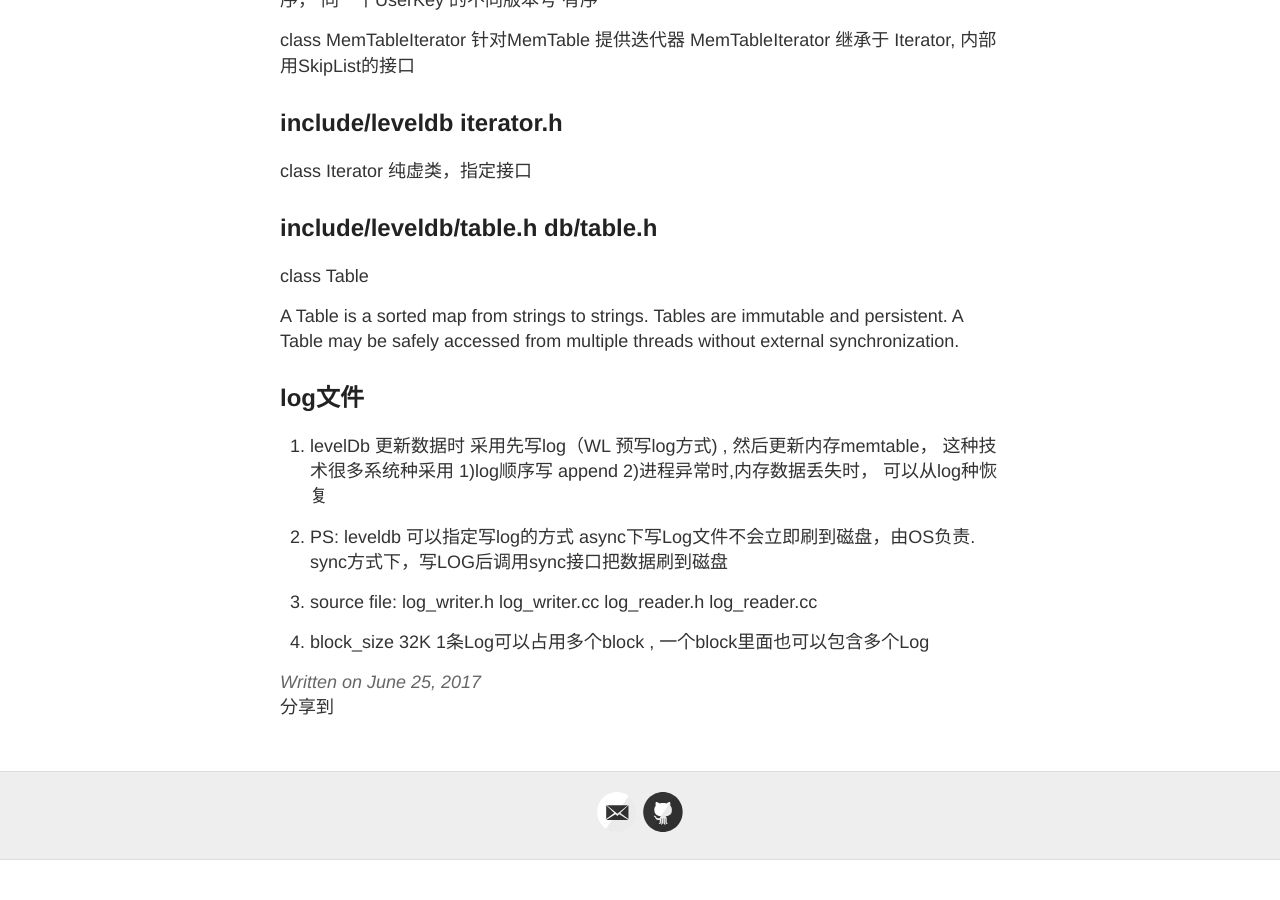
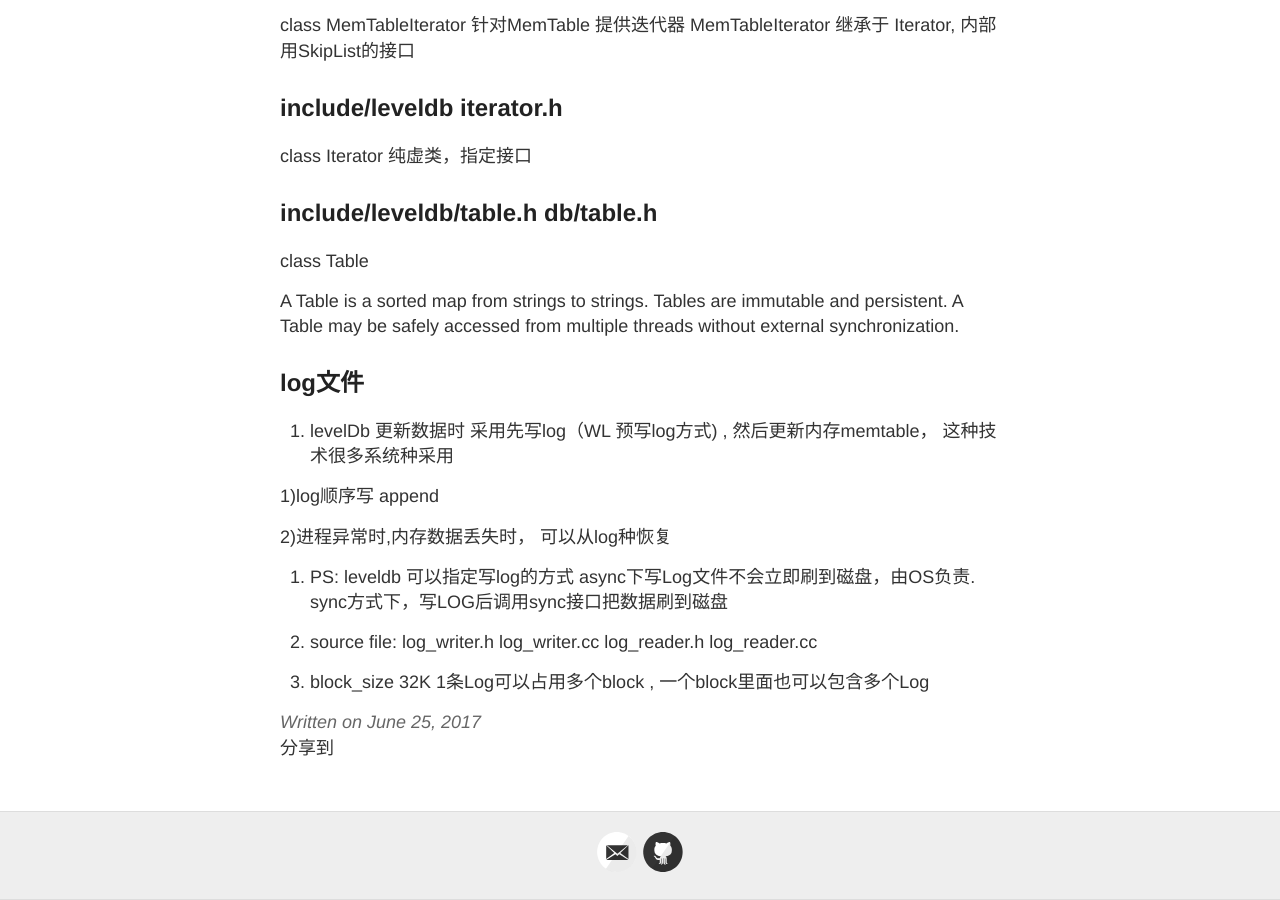
Before and after one commit to smallHW89/smallHW89.github.io, a Jekyll site: the page built from _posts/2017-06-25-leveldb.md, in a window 1280 px wide and 900 px high, scrolled down 865 px. Built offline with Jekyll 4.4.1, drawn with Linux system fonts in a browser that asks for light colours; our own code applies the rules of GitHub Pages for plain Markdown files; comment, search, counter and statistics services are not loaded; before the commit the page ends 1725 px from its top, so only the background shows below that; part of the change alters nothing that is shown.

```diff
--- a/_posts/2017-06-25-leveldb.md
+++ b/_posts/2017-06-25-leveldb.md
@@ -8,7 +8,7 @@ title: levelDb学习笔记-1
 [leveldb源码分析系列](http://blog.csdn.net/sparkliang/article/category/1342001)
 
 ##
-1. leveldb 不提供网络相关部分，不是一个server，是一个单机的存储lib， lib中会采用多线程技术
+leveldb 不提供网络相关部分，不是一个server，是一个单机的存储lib， lib中会采用多线程技术
 
 ## util/ arena.h arena.cc
 class Arena ， 简单的内存池
@@ -45,7 +45,9 @@ multiple threads without external synchronization.
 
 ## log文件
 1. levelDb 更新数据时 采用先写log（WL 预写log方式) , 然后更新内存memtable， 这种技术很多系统种采用
+
 1)log顺序写 append
+
 2)进程异常时,内存数据丢失时， 可以从log种恢复
 
 2. PS: leveldb 可以指定写log的方式 async下写Log文件不会立即刷到磁盘，由OS负责. sync方式下，写LOG后调用sync接口把数据刷到磁盘
```
